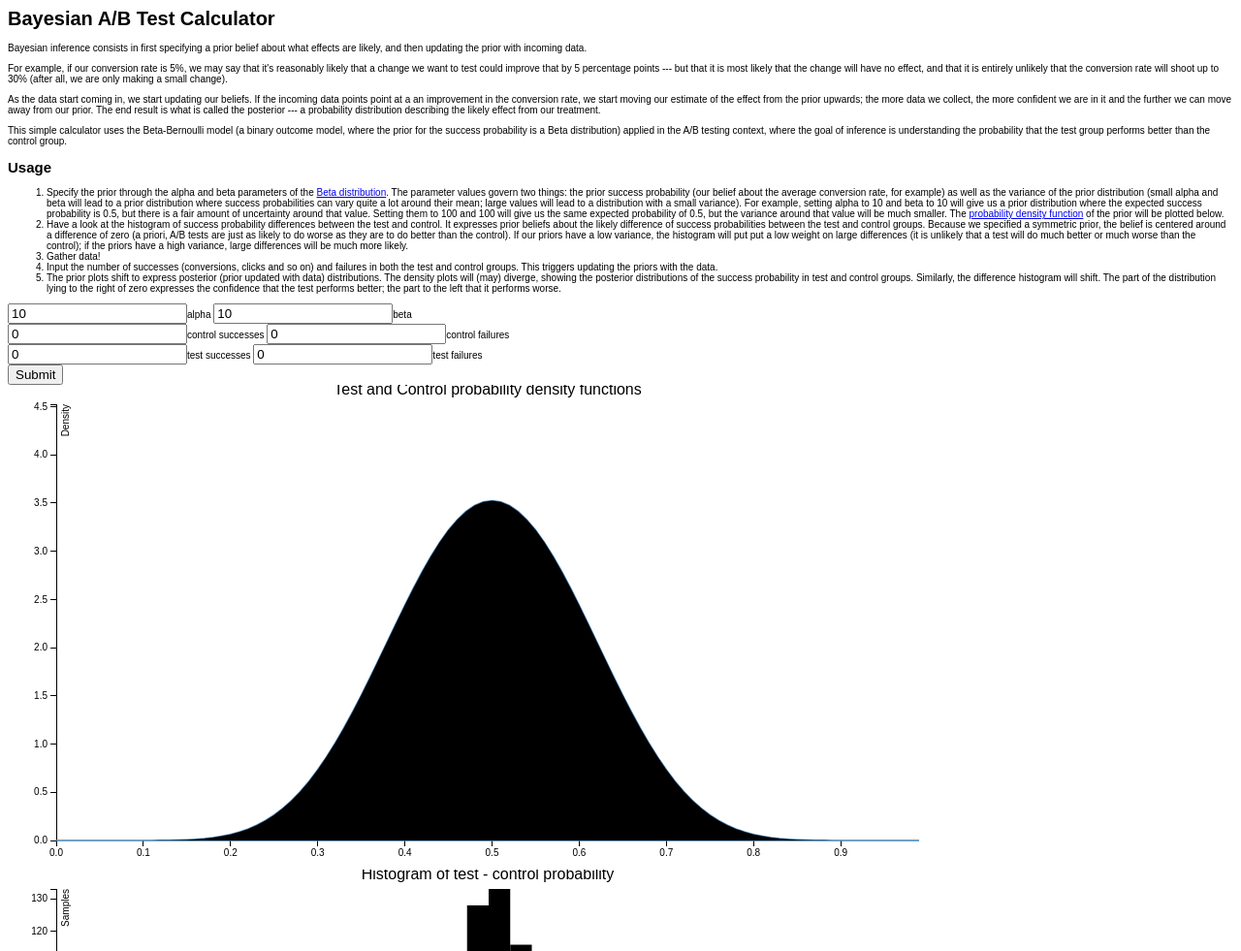
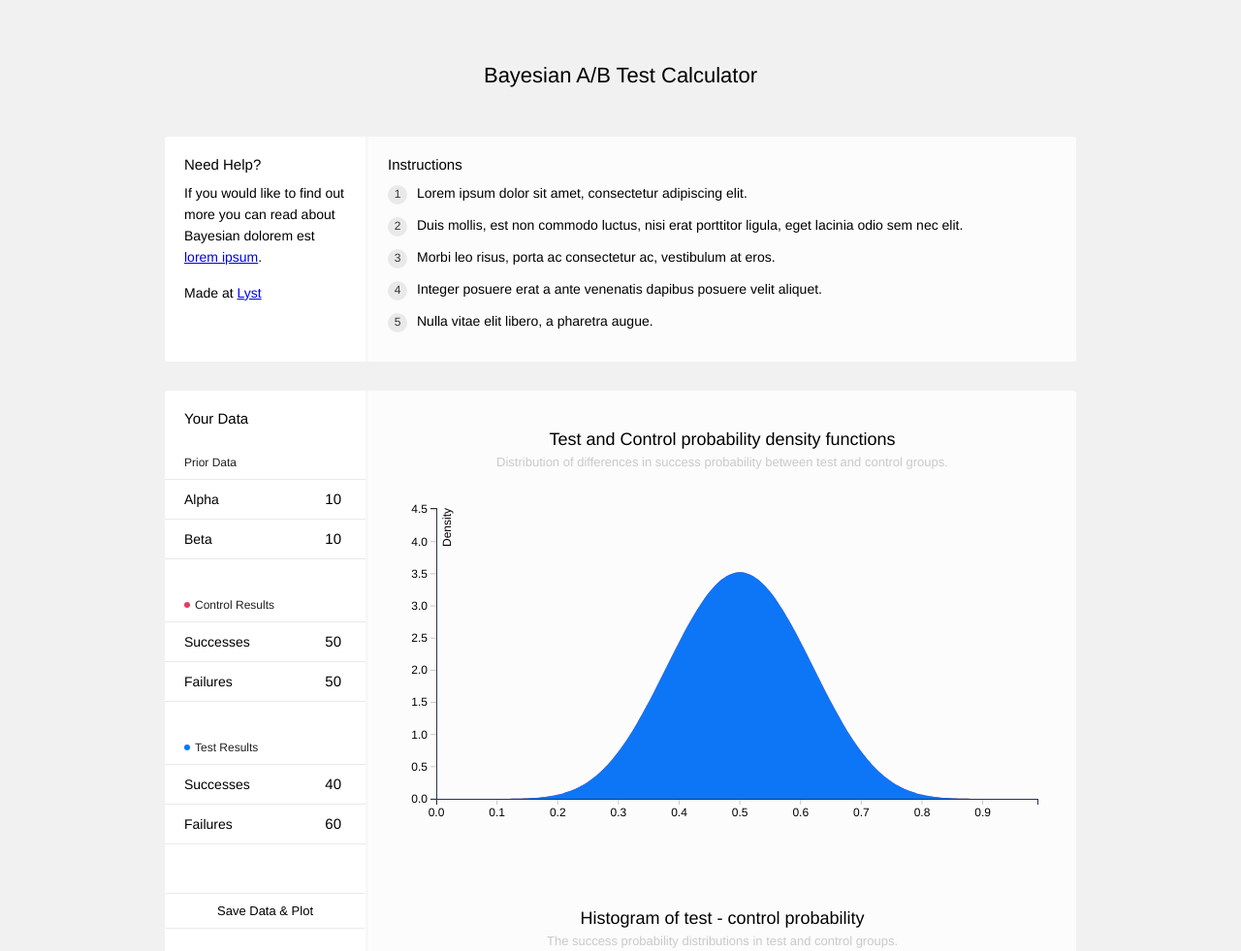
Before and after one commit to maciejkula/BayesianTestJS, a website: page calculator.html in a window 1280 px wide. Shown: the top 981 px of the page at 97% size. Drawn offline with Linux system fonts and the light colour scheme.

Commit message:
Lot's of changes, first round of UI work.

```diff
--- a/calculator.html
+++ b/calculator.html
@@ -1,78 +1,133 @@
-<HTML>
+<!doctype html>
+<html lang="en">
+<head>
+    <meta charset="UTF-8">
+    <title>Document</title>
+    <link rel="stylesheet" href="style.css">
+</head>
+<body>
 
-<style>
+<div class="wrapper header">
+    <h1 class="logo">Bayesian A/B Test Calculator</h1>
+</div>
 
-body {
-  font: 10px sans-serif;
-}
+<div class="wrapper">
 
-.axis path,
-.axis line {
-  fill: none;
-  stroke: #000;
-  shape-rendering: crispEdges;
-}
+    <div class="sidebar note-wrapper">
+        <h3>Need Help?</h3>
 
-.x.axis path {
-  display: none;
-}
+        <p class="note">
+            If you would like to find out more you can read about Bayesian dolorem est <a href="#">lorem ipsum</a>.
+        </p>
+        <p class="note">
+            Made at <a href="http://www.lyst.com">Lyst</a>
+        </p>
+    </div>
 
-.line {
-  fill: steelblue;
-  stroke: steelblue;
-  stroke-width: 1.5px;
-}
+    <div class="content">
+        <h3 class="instructions-title">Instructions</h3>
 
-</style>
+        <ol class="instructions">
+            <li><span class="number">1</span>Lorem ipsum dolor sit amet, consectetur adipiscing elit.</li>
+            <li><span class="number">2</span>Duis mollis, est non commodo luctus, nisi erat porttitor ligula, eget lacinia odio sem nec elit.</li>
+            <li><span class="number">3</span>Morbi leo risus, porta ac consectetur ac, vestibulum at eros.</li>
+            <li><span class="number">4</span>Integer posuere erat a ante venenatis dapibus posuere velit aliquet.</li>
+            <li><span class="number">5</span>Nulla vitae elit libero, a pharetra augue.</li>
+        </ol>
+    </div>
 
-<HEAD>
-<TITLE>load demo</TITLE>
-</HEAD>
+</div>
 
-<BODY>
+<div class="wrapper">
+
+    <div class="sidebar">
+        <form id="form">
+
+            <h3 class="form-title">Your Data</h3>
+
+            <div class="form-group">
+                <h4 class="form-group-title">Prior Data</h4>
+                <fieldset>
+                    <label for="priorAlpha">Alpha</label>
+                    <input id="priorAlpha" value="10" type="number" step="0.1" min="0.1" placeholder="> 0.1" />
+                </fieldset>
+
+                <fieldset>
+                    <label for="priorBeta">Beta</label>
+                    <input id="priorBeta" value="10" type="number" step="0.1" min="0.1" placeholder="> 0.1" />
+                </fieldset>
+            </div>
+
+            <div class="form-group">
+                <h4 class="form-group-title control">Control Results</h4>
+                <fieldset>
+                    <label for="controlSuccesses">Successes</label>
+                    <input id="controlSuccesses" value="50" type="number" min="0" placeholder=">= 0" />
+                </fieldset>
+
+                <fieldset>
+                    <label for="controlFailures">Failures</label>
+                    <input id="controlFailures" value="50" type="number" min="0" placeholder=">= 0" />
+                </fieldset>
+            </div>
+
+            <div class="form-group">
+                <h4 class="form-group-title test">Test Results</h4>
+                <fieldset>
+                    <label for="testSuccesses">Successes</label>
+                    <input id="testSuccesses" value="40" type="number" min="0" placeholder=">= 0" />
+                </fieldset>
+
+                <fieldset>
+                    <label for="testFailures">Failures</label>
+                    <input id="testFailures" value="60" type="number" min="0" placeholder=">= 0" />
+                </fieldset>
+            </div>
+
+            <input type="submit" value="Save Data & Plot" />
+        </form>
+    </div>
+
+    <div class="content">
+
+        <div class="chart">
+            <h2 class="chart-title">Test and Control probability density functions</h2>
+            <p class="chart-description">Distribution of differences in success probability between test and control groups.</p>
+            <div id="pdfplot"></div>
+        </div>
+
+        <div class="chart">
+            <h2 class="chart-title">Histogram of test - control probability</h2>
+            <p class="chart-description">The success probability distributions in test and control groups.</p>
+            <div id="histogram"></div>
+        </div>
+
+    </div>
+
+</div>
+
+<!-- <h1>Bayesian A/B Test Calculator</h1>
+
+<p>Bayesian inference consists in first specifying a prior belief about what effects are likely, and then updating the prior with incoming data.</p>
+<p>For example, if our conversion rate is 5%, we may say that it's reasonably likely that a change we want to test could improve that by 5 percentage points --- but that it is most likely that the change will have no effect, and that it is entirely unlikely that the conversion rate will shoot up to 30% (after all, we are only making a small change).</p>
+<p>As the data start coming in, we start updating our beliefs. If the incoming data points point at a an improvement in the conversion rate, we start moving our estimate of the effect from the prior upwards; the more data we collect, the more confident we are in it and the further we can move away from our prior. The end result is what is called the posterior --- a probability distribution describing the likely effect from our treatment.</p>
+<p>This simple calculator uses the Beta-Bernoulli model (a binary outcome model, where the prior for the success probability is a Beta distribution) applied in the A/B testing context, where the goal of inference is understanding the probability that the test group performs better than the control group.</p>
 
 
-
-<h1>Bayesian A/B Test Calculator</h1>
-
-<p>Bayesian inference consists in first specifying a prior belief about what effects are likely, and then updating the prior with incoming data.</p>
-
-<p>For example, if our conversion rate is 5%, we may say that it's reasonably likely that a change we want to test could improve that by 5 percentage points --- but that it is most likely that the change will have no effect, and that it is entirely unlikely that the conversion rate will shoot up to 30% (after all, we are only making a small change).</p>
-
-<p>As the data start coming in, we start updating our beliefs. If the incoming data points point at a an improvement in the conversion rate, we start moving our estimate of the effect from the prior upwards; the more data we collect, the more confident we are in it and the further we can move away from our prior. The end result is what is called the posterior --- a probability distribution describing the likely effect from our treatment.</p>
-
-<p>This simple calculator uses the Beta-Bernoulli model (a binary outcome model, where the prior for the success probability is a Beta distribution) applied in the A/B testing context, where the goal of inference is understanding the probability that the test group performs better than the control group.</p>
-
-<h2>Usage</h2>
 <ol>
-<li>Specify the prior through the alpha and beta parameters of the <a href="http://en.wikipedia.org/wiki/Beta_distribution">Beta distribution</a>. The parameter values govern two things: the prior success probability (our belief about the average conversion rate, for example) as well as the variance of the prior distribution (small alpha and beta will lead to a prior distribution where success probabilities can vary quite a lot around their mean; large values will lead to a distribution with a small variance). For example, setting alpha to 10 and beta to 10 will give us a prior distribution where the expected success probability is 0.5, but there is a fair amount of uncertainty around that value. Setting them to 100 and 100 will give us the same expected probability of 0.5, but the variance around that value will be much smaller. The <a href="http://en.wikipedia.org/wiki/Probability_density_function">probability density function</a> of the prior will be plotted below.
-<li>Have a look at the histogram of success probability differences between the test and control. It expresses prior beliefs about the likely difference of success probabilities between the test and control groups. Because we specified a symmetric prior, the belief is centered around a difference of zero (a priori, A/B tests are just as likely to do worse as they are to do better than the control). If our priors have a low variance, the histogram will put put a low weight on large differences (it is unlikely that a test will do much better or much worse than the control); if the priors have a high variance, large differences will be much more likely.
-<li>Gather data!
-<li>Input the number of successes (conversions, clicks and so on) and failures in both the test and control groups. This triggers updating the priors with the data.
-<li>The prior plots shift to express posterior (prior updated with data) distributions. The density plots will (may) diverge, showing the posterior distributions of the success probability in test and control groups. Similarly, the difference histogram will shift. The part of the distribution lying to the right of zero expresses the confidence that the test performs better; the part to the left that it performs worse.
+    <li>Specify the prior through the alpha and beta parameters of the <a href="http://en.wikipedia.org/wiki/Beta_distribution">Beta distribution</a>. The parameter values govern two things: the prior success probability (our belief about the average conversion rate, for example) as well as the variance of the prior distribution (small alpha and beta will lead to a prior distribution where success probabilities can vary quite a lot around their mean; large values will lead to a distribution with a small variance). For example, setting alpha to 10 and beta to 10 will give us a prior distribution where the expected success probability is 0.5, but there is a fair amount of uncertainty around that value. Setting them to 100 and 100 will give us the same expected probability of 0.5, but the variance around that value will be much smaller. The <a href="http://en.wikipedia.org/wiki/Probability_density_function">probability density function</a> of the prior will be plotted below.
+    <li>Have a look at the histogram of success probability differences between the test and control. It expresses prior beliefs about the likely difference of success probabilities between the test and control groups. Because we specified a symmetric prior, the belief is centered around a difference of zero (a priori, A/B tests are just as likely to do worse as they are to do better than the control). If our priors have a low variance, the histogram will put put a low weight on large differences (it is unlikely that a test will do much better or much worse than the control); if the priors have a high variance, large differences will be much more likely.
+    <li>Gather data!
+    <li>Input the number of successes (conversions, clicks and so on) and failures in both the test and control groups. This triggers updating the priors with the data.
+    <li>The prior plots shift to express posterior (prior updated with data) distributions. The density plots will (may) diverge, showing the posterior distributions of the success probability in test and control groups. Similarly, the difference histogram will shift. The part of the distribution lying to the right of zero expresses the confidence that the test performs better; the part to the left that it performs worse.
 </ol>
-
-
-
-
-
-<input id="priorAlpha" value="10" type="number" min="0.1">alpha</input>
-<input id="priorBeta" value="10" type="number" min="0.1">beta</input>
-<br>
-<input id="controlSuccesses" value="0" type="number" min="0">control successes</input>
-<input id="controlFailures" value="0" type="number" min="0">control failures</input>
-<br>
-<input id="testSuccesses" value="0" type="number" min="0">test successes</input>
-<input id="testFailures" value="0" type="number" min="0">test failures</input>
-<br>
-<button id="submit">Submit</button>
-
-<div id="pdfplot"></div>
-<div id="histogram"></div>
 
 Test - control mean estimate: <span id="differenceMean">0</span>
 Probability that test performs better than control: <span id="testSuccessProbability">0.5</span>
 
-<script charset="utf-8" src="bayes-script.js"></script>
+</div> -->
 
-</BODY>
+<script type="text/javascript" src="bayes-script.js"></script>
+
+</body>
+</html>
--- /dev/null
+++ b/style.css
@@ -0,0 +1,277 @@
+
+body {
+    margin: 0;
+    font-size: 15px;
+    font-family: 'Helvetica Neue', sans-serif;
+    background: #F1F1F1;
+    color: #000;
+}
+
+h1, h2, h3, h4 {
+    margin: 0;
+}
+
+h1 {
+    font-size: 22px;
+    font-weight: 400;
+}
+
+h3 {
+    font-size: 15px;
+    font-weight: 500;
+    margin-bottom: 10px;
+}
+
+h2 {
+    font-size: 18px;
+    font-weight: 500;
+}
+
+h4 {
+    font-size: 12px;
+    font-weight: 500;
+}
+
+p {
+    margin: 0;
+}
+
+/* Form Styling */
+.form-group {
+    margin: 0 0 30px 0;
+}
+
+.form-title {
+    margin: 20px;
+}
+
+.form-group-title {
+    padding: 10px 20px;
+    color: #212121;
+    border-bottom: 1px solid #E9E9E9;
+}
+
+fieldset {
+    margin: 0;
+    padding: 0 10px 0 20px;
+    border: none;
+    border-bottom: 1px solid #E9E9E9;
+    overflow: hidden;
+}
+
+label {
+    display: block;
+    float: left;
+    width: 82px;
+    line-height: 40px;
+    font-size: 14px;
+    cursor: pointer;
+}
+
+input {
+    font-family: 'Helvetica Neue', sans-serif;
+}
+
+input[type="number"] {
+    padding: 5px 0 5px 5px;
+    margin: 0;
+    width: 95px;
+    float: left;
+    font-size: 15px;
+    box-sizing: border-box;
+    text-align: right;
+    border: none;
+    line-height: 30px;
+}
+
+input[type="submit"] {
+    border-radius: 2px;
+    padding: 10px 0;
+    width: 100%;
+    background: none;
+    border: none;
+    border-top: 1px solid #E9E9E9;
+    border-bottom: 1px solid #E9E9E9;
+    font-weight: 500;
+    cursor: pointer;
+    color: #000;
+    font-size: 13px;
+    margin: 50px 0 0 0;
+    display:block;
+}
+
+input[type="submit"]:hover {
+    color: #000;
+    background: #F7F7F7;
+}
+
+input[type="submit"]:active {
+    padding-top: 11px;
+    padding-bottom: 9px;
+    background: #F7F7F7;
+}
+
+input:focus {
+    outline: none;
+}
+
+/* Wrappers */
+.wrapper {
+    margin: 30px auto;
+    width:940px;
+    overflow: hidden;
+    position: relative;
+}
+
+.wrapper,
+.sidebar,
+.content {
+    box-sizing: border-box;
+}
+
+/* Preamble Styling */
+.logo {
+    font-weight: 500;
+    text-align: center;
+    margin: 35px 0 20px;
+}
+
+.instructions {
+    line-height: 22px;
+    list-style: none;
+    margin: 0;
+    padding: 0;
+    font-size: 14px;
+}
+
+.instructions li {
+    margin-bottom: 10px;
+}
+
+.instructions .number {
+    display: inline-block;
+    margin-right: 10px;
+    width: 20px;
+    height: 20px;
+    font-size: 12px;
+    line-height: 19px;
+    text-align: center;
+    border-radius: 15px;
+    background: #E9E9E9;
+    font-weight: 500;
+    color: #333;
+}
+
+.note-wrapper {
+    padding: 20px;
+}
+
+.note {
+    font-size: 14px;
+    line-height: 22px;
+    margin-bottom: 15px;
+}
+
+
+
+/* Sidebar Styling */
+.sidebar {
+    width: 210px;
+    position: absolute;
+    left: 0;
+    top: 0;
+    height: 100%;
+    background: #FFF;
+    height: 100%;
+    border-radius:3px 0 0 3px;
+    border-right: 3px solid #F7F7F7;
+}
+
+.form-group-title.control:before,
+.form-group-title.test:before {
+    content: "";
+    display: inline-block;
+    width: 6px;
+    height: 6px;
+    border-radius: 100px;
+    margin-right: 5px;
+    position: relative;
+    top: -1px;
+}
+
+.form-group-title.control:before {
+    background: #E93A5E;
+}
+
+.form-group-title.test:before {
+    background: #007AFF;
+}
+
+/* Content Styling */
+.content {
+    width: 730px;
+    padding: 20px;
+    margin-left: 210px;
+    background: #FCFCFC;
+    border-radius:0 3px 3px 0;
+}
+
+.chart {
+    margin: 20px 0 0;
+}
+
+.chart + .chart {
+    margin-top: 80px;
+}
+
+.chart-title {
+    text-align: center;
+    margin-bottom: 5px;
+}
+
+.chart-description {
+    font-size: 13px;
+    text-align: center;
+    margin: 0 0 20px;
+    color: #c9c9c9;
+}
+
+.chart text { /* Axis labels */
+    font-size: 12px;
+}
+
+.tick line { /* The little ticks on the X & Y axis */
+    stroke: #C9C9C9;
+}
+
+.axis path { /* The X & Y Axis paths */
+    stroke: #27344B;
+    stroke-width: 1px;
+    shape-rendering: crispEdges;
+    fill: none;
+}
+
+
+/* PDF Plot */
+#pdfplot #testLine,
+#pdfplot #controlLine {
+    opacity: 0.95;
+}
+
+#pdfplot #testLine {
+    fill: #E93A5E;
+}
+
+#pdfplot #controlLine {
+    fill: #007AFF;
+}
+
+
+/* Histogram Plot */
+#histogram .bar rect {
+    fill: #007AFF;
+    shape-rendering: crispEdges;
+}
+#histogram .bar:nth-child(2n){
+    opacity: 0.95;
+}
```
Also changed, not shown: bayes.js (+12 -23 lines), bayes-script.js.
